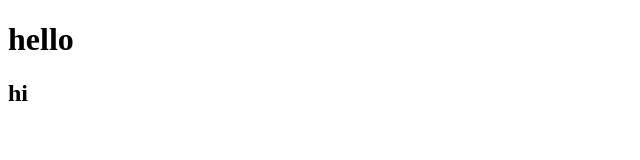
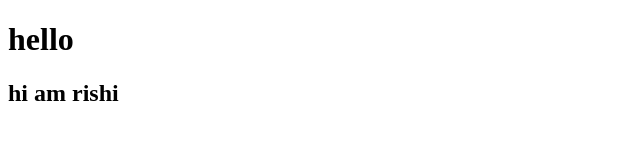
Before and after one commit to 12rishi/githubpracticesrenamed, a plain HTML site: page index.html in a window 1280 px wide. Shown: the whole page, without its empty margins (0-640 px from the left). Drawn offline with Linux system fonts and the light colour scheme.

Commit message:
commit from alias

```diff
--- a/hello.html
+++ b/index.html
@@ -7,6 +7,6 @@
   </head>
   <body>
     <h1>hello</h1>
-    <h2>hi</h2>
+    <h2>hi am rishi</h2>
   </body>
 </html>
```
